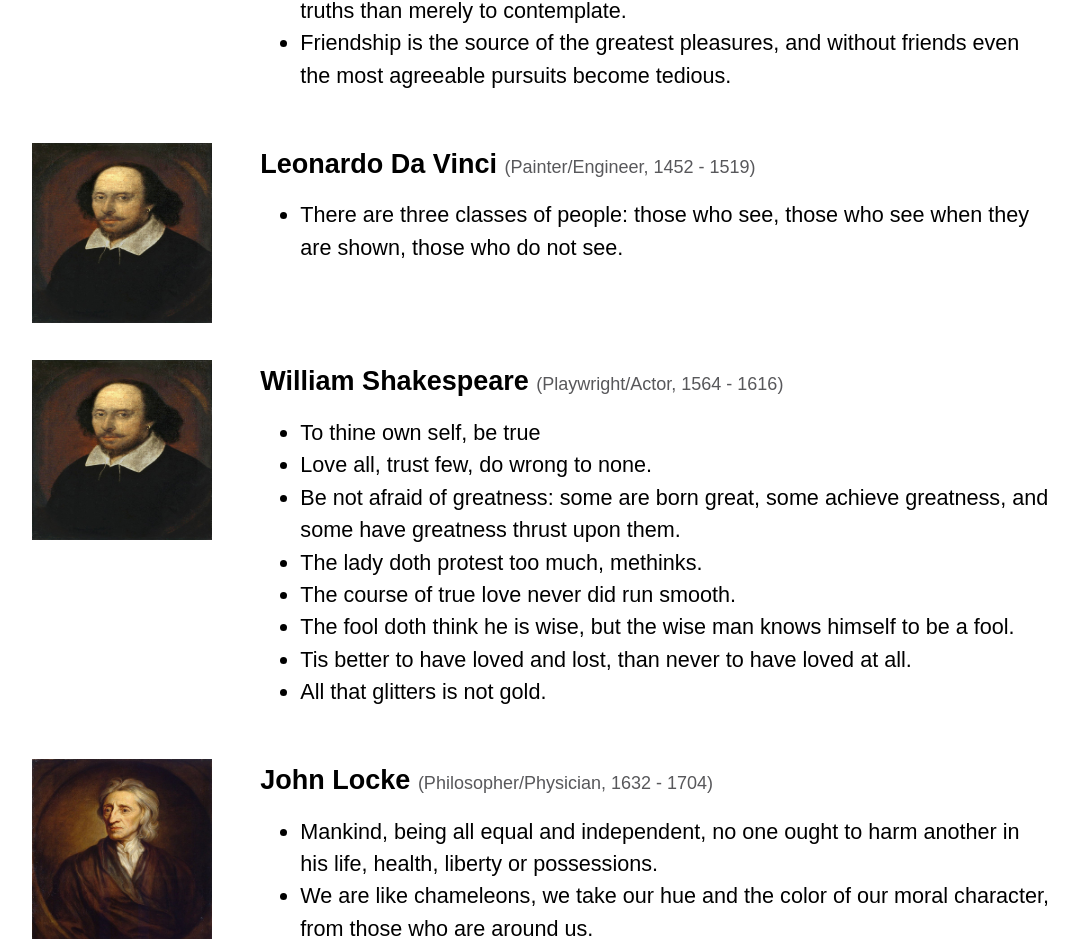
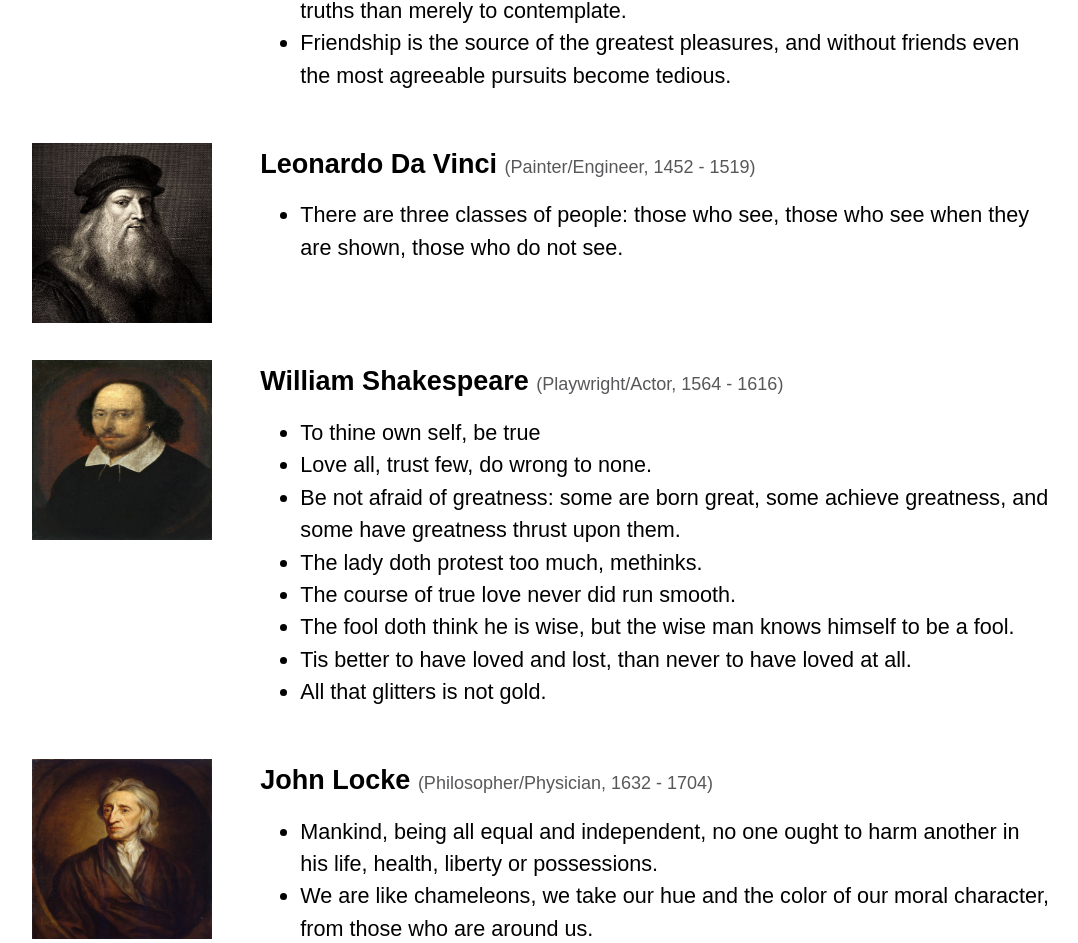
Before and after one commit to lreynolds188/Portfolio, a Next.js app: page /quotes in a window 1280 px wide. Shown: the part 2588-3531 px from the top of the page, without its empty margins (99-1177 px from the left). Built offline with nearby package versions, Linux system fonts and the light colour scheme.

Commit message:
Update quotes.js

```diff
--- a/pages/quotes.js
+++ b/pages/quotes.js
@@ -100,7 +100,7 @@ export default function Home() {
             </ul>
           </div><br/><br />
           <div className={styles.picture}>
-            <Image src="/shakespeare.jpg" alt="Shakespeare" width={180} height={180} />
+            <Image src="/davinci.jpg" alt="Leonardo Da Vinci" width={180} height={180} />
           </div>
           <div className={styles.content}>
             <h3 className={styles.noTopMargin}>Leonardo Da Vinci&nbsp;</h3><p className={styles.info}>(Painter/Engineer, 1452 - 1519)</p>
```
